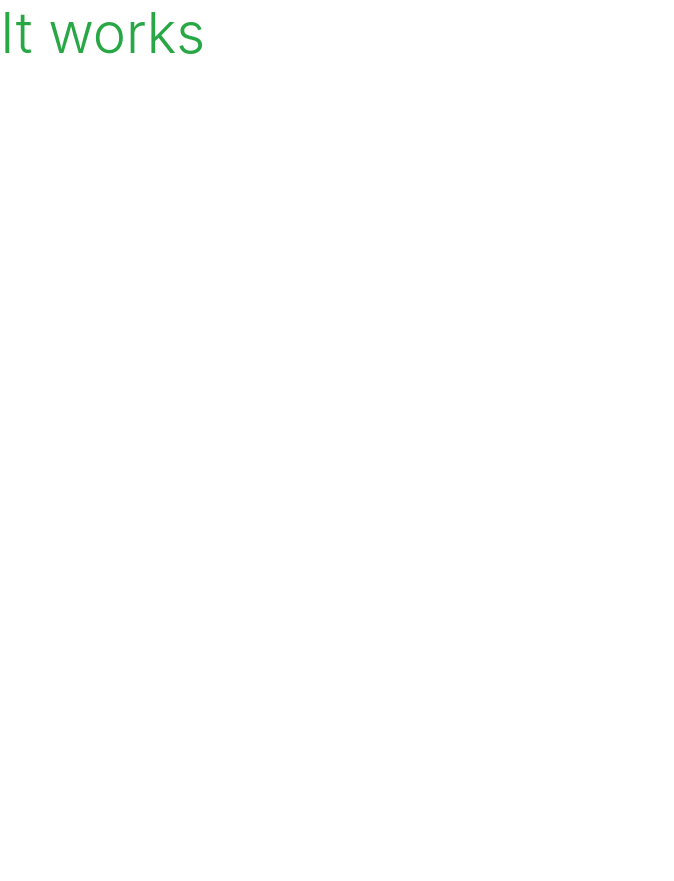
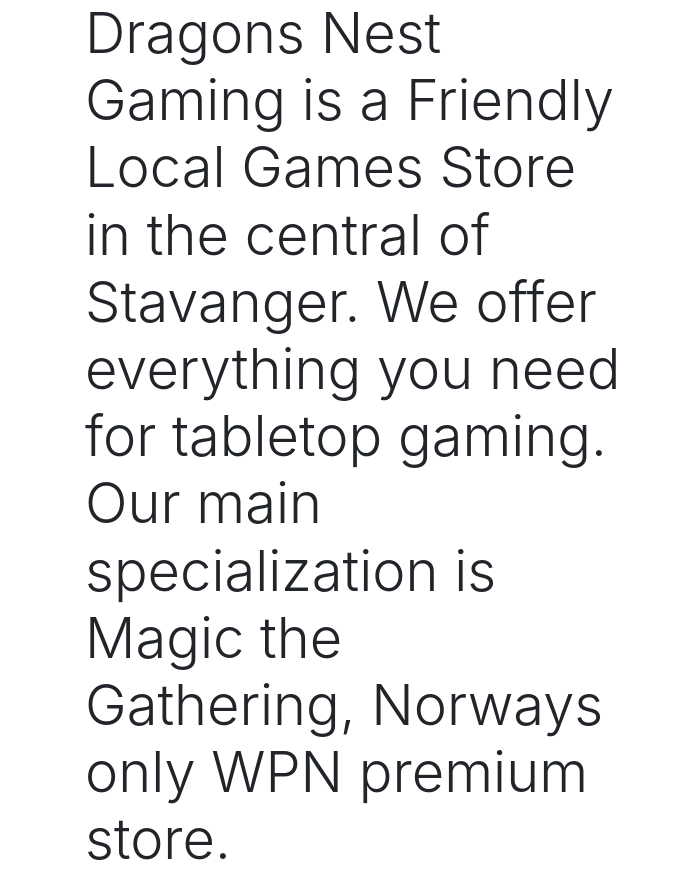
Before and after one commit to GurraNasan/dragons-nest-gaming, a Django app: page / in a window 1280 px wide. Before the commit the part shown is almost empty. Shown: the whole page, without its empty margins (0-674 px from the left). Before the commit the page ends 54 px from the top, so only its background shows below. Run offline with Django 3.2, Linux system fonts and the light colour scheme.

Commit message:
add content to homepage

```diff
--- a/home/templates/home/index.html
+++ b/home/templates/home/index.html
@@ -1,6 +1,24 @@
 {% extends "base.html" %}
 {% load static %}
 
+{% block page_header %}
+    <div class="container header-container">
+        <div class="row">
+            <div class="col"></div>
+        </div>
+    </div>
+{% endblock %}
+
 {% block content %}
-    <h1 class="display-4 text-success">It works</h1>
+    <div class="container h-100">
+        <div class="row h-100">
+            <div class="col-7 col-md-6 bg-orange kjujjmy-auto">
+                <h1 class="display-4 logo-font text-black">
+                    Dragons Nest Gaming is a Friendly Local Games Store in the central of Stavanger.
+                    We offer everything you need for tabletop gaming.
+                    Our main specialization is Magic the Gathering, Norways only WPN premium store.
+                </h1>
+            </div>
+        </div>
+    </div>
 {% endblock %}
```
